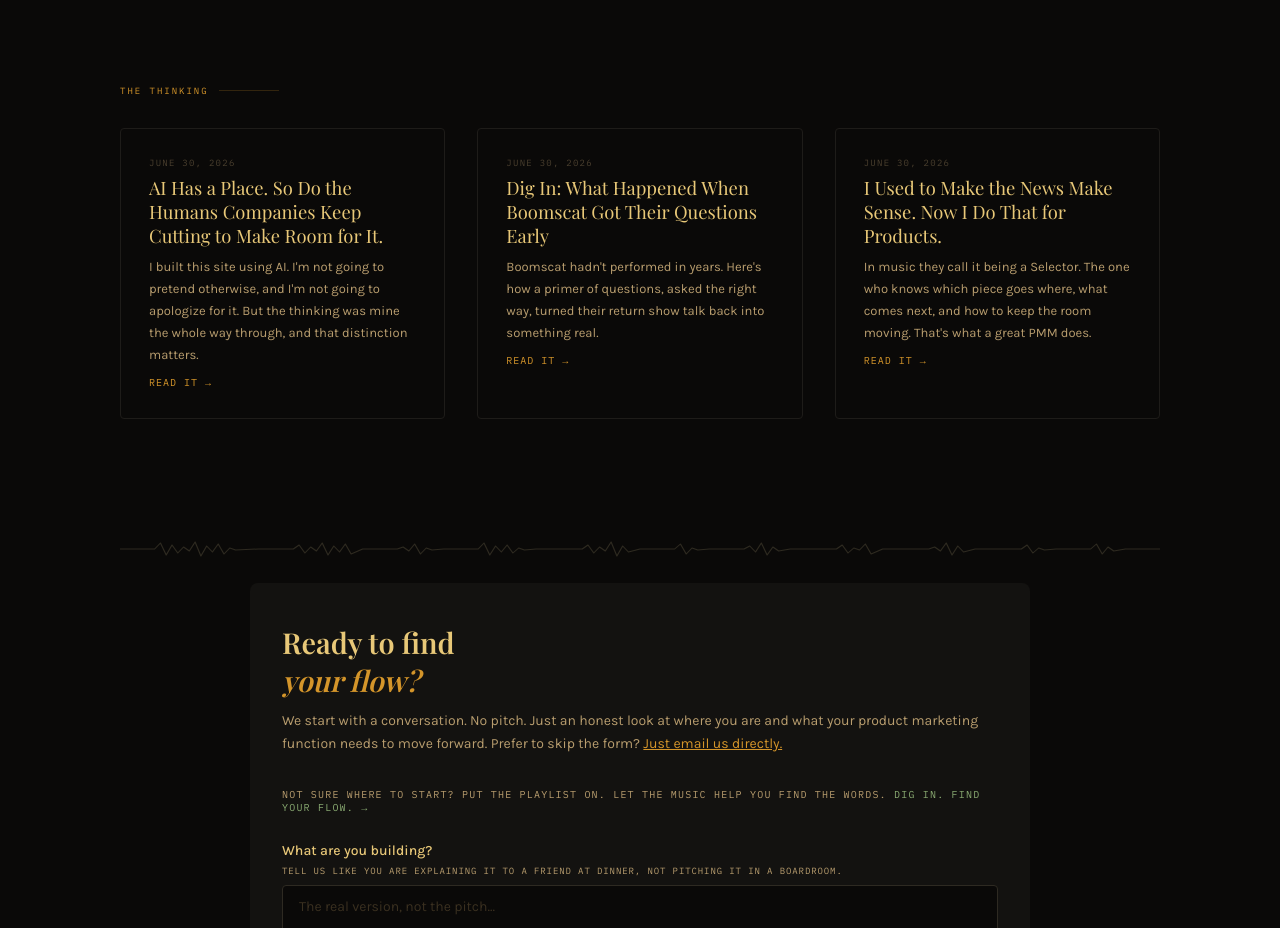
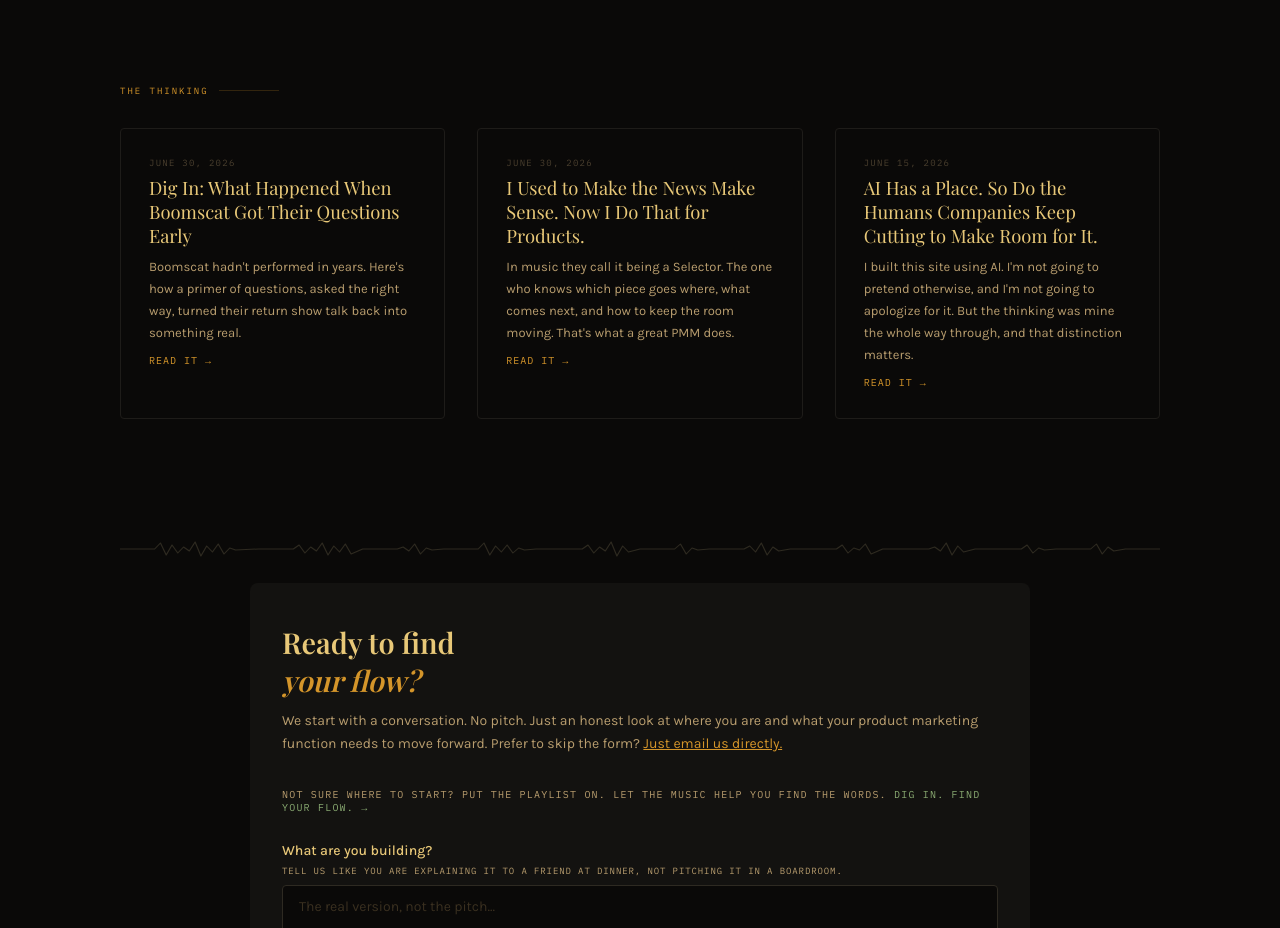
Before and after one commit to mouseandmatter-cell/Mouse-Matter, an Eleventy site: page src/index.html in a window 1280 px wide. Shown: the part 4340-5268 px from the top of the page. Built offline with nearby package versions, Linux system fonts and the light colour scheme; Eleventy itself is replaced by a stand-in of ours; files that its build step writes are made by us from their sources; a web font is replaced by a local one.

Commit message:
Add files via upload

```diff
--- a/src/posts/ai-and-product-marketing.md
+++ b/src/posts/ai-and-product-marketing.md
@@ -2,7 +2,7 @@
 layout: post.njk
 title: "AI Has a Place. So Do the Humans Companies Keep Cutting to Make Room for It."
 excerpt: "I built this site using AI. I'm not going to pretend otherwise, and I'm not going to apologize for it. But the thinking was mine the whole way through, and that distinction matters."
-date: 2026-06-30
+date: 2026-06-15
 permalink: "/posts/ai-and-product-marketing/index.html"
 ---
 
```
